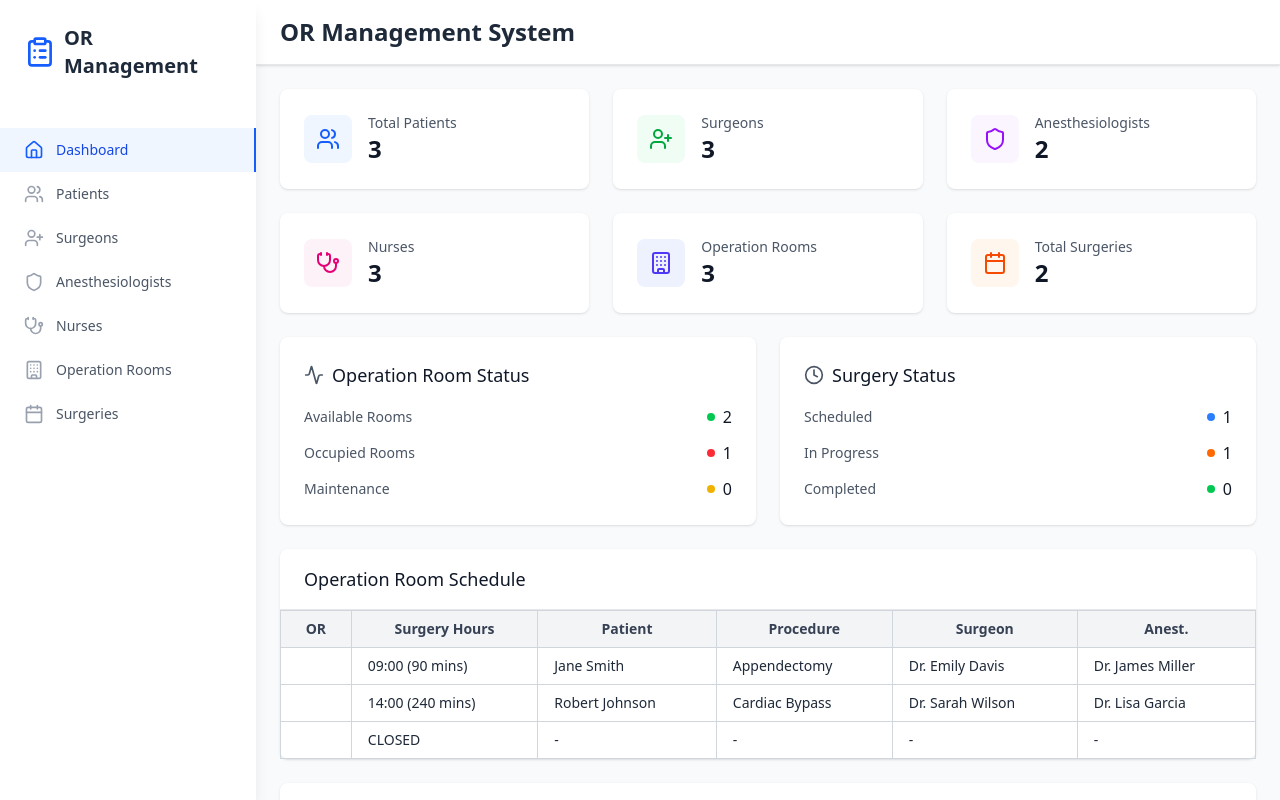
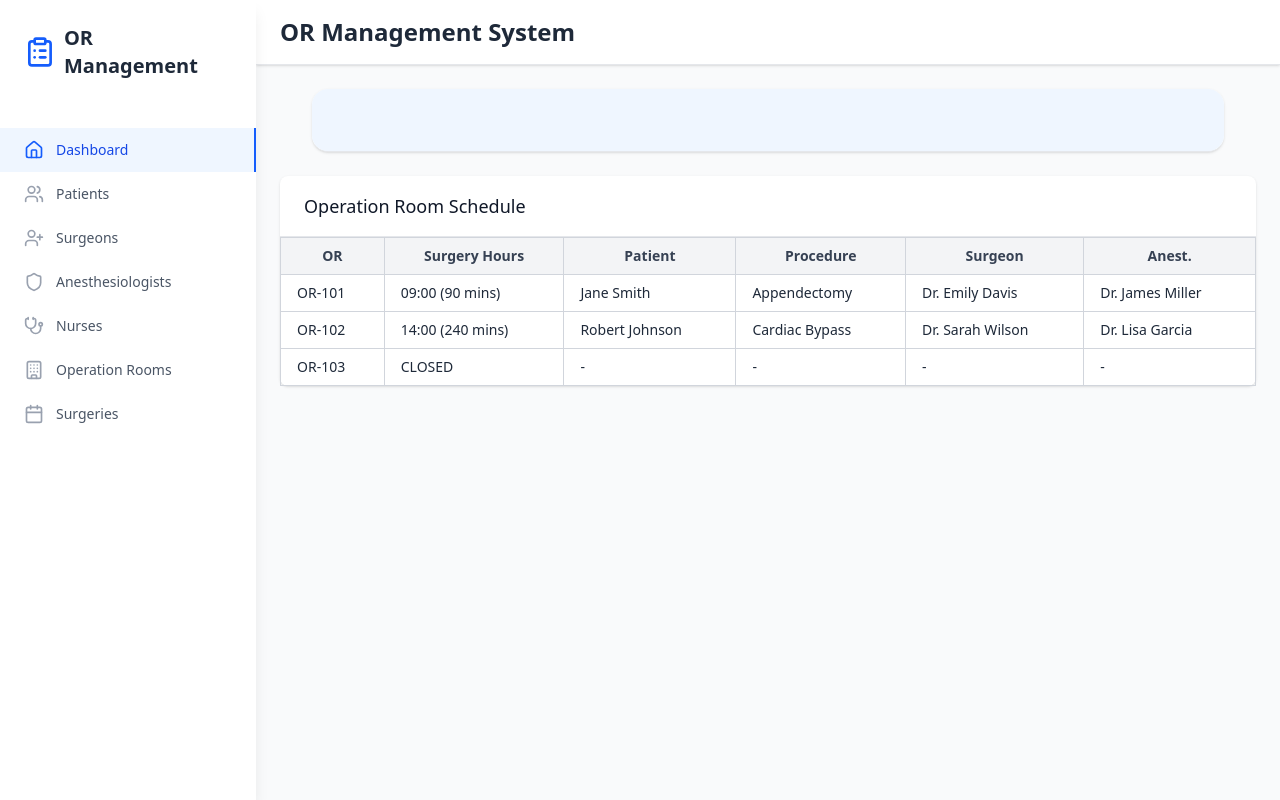
Before and after one commit to atharv-batule/OR-MANAGEMENT-SYSTEM, a React (Vite) app in the folder frontend/: page / in a window 1280 px wide. Built offline with nearby package versions, Linux system fonts and the light colour scheme.

Commit message:
update surgeon

```diff
--- a/frontend/package.json
+++ b/frontend/package.json
@@ -12,6 +12,7 @@
   "dependencies": {
     "@tailwindcss/vite": "^4.1.12",
     "axios": "^1.12.2",
+    "dotenv": "^17.2.3",
     "lucide-react": "^0.541.0",
     "react": "^19.1.1",
     "react-dom": "^19.1.1",
--- a/frontend/src/pages/Dashboard.jsx
+++ b/frontend/src/pages/Dashboard.jsx
@@ -1,157 +1,39 @@
 import React from 'react';
 import { useApp } from '../context/AppContext';
-import { Users, UserPlus, Stethoscope, Shield, Building, Calendar, Activity, Clock } from 'lucide-react';
+import { Users, UserPlus, Stethoscope, Shield, Building, FileText, Calendar, Activity, Clock } from 'lucide-react';
 import Card from '../components/ui/Card';
 
 const Dashboard = () => {
   const { patients, surgeons, anesthesiologists, nurses, operationRooms, surgeries } = useApp();
+  const [selectedOR, setSelectedOR] = React.useState(null);
 
-  const stats = [
-    {
-      title: 'Total Patients',
-      value: patients.length,
-      icon: Users,
-      color: 'text-blue-600',
-      bgColor: 'bg-blue-50',
-    },
-    {
-      title: 'Surgeons',
-      value: surgeons.length,
-      icon: UserPlus,
-      color: 'text-green-600',
-      bgColor: 'bg-green-50',
-    },
-    {
-      title: 'Anesthesiologists',
-      value: anesthesiologists.length,
-      icon: Shield,
-      color: 'text-purple-600',
-      bgColor: 'bg-purple-50',
-    },
-    {
-      title: 'Nurses',
-      value: nurses.length,
-      icon: Stethoscope,
-      color: 'text-pink-600',
-      bgColor: 'bg-pink-50',
-    },
-    {
-      title: 'Operation Rooms',
-      value: operationRooms.length,
-      icon: Building,
-      color: 'text-indigo-600',
-      bgColor: 'bg-indigo-50',
-    },
-    {
-      title: 'Total Surgeries',
-      value: surgeries.length,
-      icon: Calendar,
-      color: 'text-orange-600',
-      bgColor: 'bg-orange-50',
-    },
-  ];
 
   const availableRooms = operationRooms.filter(room => room.availability_status === 'Available');
   const occupiedRooms = operationRooms.filter(room => room.availability_status === 'Occupied');
   const scheduledSurgeries = surgeries.filter(surgery => surgery.status === 'Scheduled');
   const inProgressSurgeries = surgeries.filter(surgery => surgery.status === 'In Progress');
 
+  const newsItems = [
+    "New cardiac surgery unit opening next month",
+    "Hospital achieves 5-star safety rating",
+    "Advanced robotic surgery equipment installed",
+    "Monthly safety training scheduled for all staff"
+  ];
+
   return (
     <div className="space-y-6">
-      {/* Stats Grid */}
-      <div className="grid grid-cols-1 md:grid-cols-2 lg:grid-cols-3 gap-6">
-        {stats.map((stat, index) => {
-          const Icon = stat.icon;
-          return (
-            <Card key={index}>
-              <Card.Content>
-                <div className="flex items-center">
-                  <div className={`${stat.bgColor} p-3 rounded-lg`}>
-                    <Icon className={`w-6 h-6 ${stat.color}`} />
+
+    <div className="flex-1 mx-8 ">
+    <header className="bg-white shadow-sm border-b border-gray-200 rounded-2xl">
+          <div className="bg-blue-50 p-3 rounded-2xl px-6 py-4">
+            <marquee className="text-blue-700 font-medium">
+              {newsItems.join(' • ')}
+            </marquee>
           </div>
-                  <div className="ml-4">
-                    <p className="text-sm font-medium text-gray-600">{stat.title}</p>
-                    <p className="text-2xl font-semibold text-gray-900">{stat.value}</p>
-                  </div>
-                </div>
-              </Card.Content>
-            </Card>
-          );
-        })}
+      </header>
         </div>
 
-      {/* Quick Overview Cards */}
-      <div className="grid grid-cols-1 lg:grid-cols-2 gap-6">
-        {/* Operation Room Status */}
-        <Card>
-          <Card.Content>
-            <div className="flex items-center mb-4">
-              <Activity className="w-5 h-5 text-gray-600 mr-2" />
-              <h3 className="text-lg font-medium text-gray-900">Operation Room Status</h3>
-            </div>
-            <div className="space-y-3">
-              <div className="flex justify-between items-center">
-                <span className="text-sm text-gray-600">Available Rooms</span>
-                <div className="flex items-center">
-                  <div className="w-2 h-2 bg-green-500 rounded-full mr-2"></div>
-                  <span className="font-medium text-gray-900">{availableRooms.length}</span>
-                </div>
-              </div>
-              <div className="flex justify-between items-center">
-                <span className="text-sm text-gray-600">Occupied Rooms</span>
-                <div className="flex items-center">
-                  <div className="w-2 h-2 bg-red-500 rounded-full mr-2"></div>
-                  <span className="font-medium text-gray-900">{occupiedRooms.length}</span>
-                </div>
-              </div>
-              <div className="flex justify-between items-center">
-                <span className="text-sm text-gray-600">Maintenance</span>
-                <div className="flex items-center">
-                  <div className="w-2 h-2 bg-yellow-500 rounded-full mr-2"></div>
-                  <span className="font-medium text-gray-900">
-                    {operationRooms.filter(room => room.availability_status === 'Maintenance').length}
-                  </span>
-                </div>
-              </div>
-            </div>
-          </Card.Content>
-        </Card>
 
-        {/* Surgery Status */}
-        <Card>
-          <Card.Content>
-            <div className="flex items-center mb-4">
-              <Clock className="w-5 h-5 text-gray-600 mr-2" />
-              <h3 className="text-lg font-medium text-gray-900">Surgery Status</h3>
-            </div>
-            <div className="space-y-3">
-              <div className="flex justify-between items-center">
-                <span className="text-sm text-gray-600">Scheduled</span>
-                <div className="flex items-center">
-                  <div className="w-2 h-2 bg-blue-500 rounded-full mr-2"></div>
-                  <span className="font-medium text-gray-900">{scheduledSurgeries.length}</span>
-                </div>
-              </div>
-              <div className="flex justify-between items-center">
-                <span className="text-sm text-gray-600">In Progress</span>
-                <div className="flex items-center">
-                  <div className="w-2 h-2 bg-orange-500 rounded-full mr-2"></div>
-                  <span className="font-medium text-gray-900">{inProgressSurgeries.length}</span>
-                </div>
-              </div>
-              <div className="flex justify-between items-center">
-                <span className="text-sm text-gray-600">Completed</span>
-                <div className="flex items-center">
-                  <div className="w-2 h-2 bg-green-500 rounded-full mr-2"></div>
-                  <span className="font-medium text-gray-900">
-                    {surgeries.filter(surgery => surgery.status === 'Completed').length}
-                  </span>
-                </div>
-              </div>
-            </div>
-          </Card.Content>
-        </Card>
-      </div>
 
         {/* OR Schedule Board */}
       <Card>
@@ -178,8 +60,12 @@ const Dashboard = () => {
                 const anesth = anesthesiologists.find(a => a.anaesth_id === surgery?.anaesth_id);
 
                 return (
-                  <tr key={room.or_id} className="hover:bg-gray-50">
-                    <td className="border border-gray-300 px-4 py-2 text-sm text-gray-800">{room.or_name}</td>
+                  <tr
+                    key={room.or_id}
+                    className="hover:bg-blue-50 cursor-pointer"
+                    onClick={() => setSelectedOR(room.or_id)}
+                  >
+                    <td className="border border-gray-300 px-4 py-2 text-sm text-gray-800">{room.room_number}</td>
                     <td className="border border-gray-300 px-4 py-2 text-sm text-gray-800">
                       {surgery ? `${surgery.surgery_time} (${surgery.surgery_duration} mins)` : "CLOSED"}
                     </td>
@@ -203,69 +89,156 @@ const Dashboard = () => {
         </div>
       </Card>
 
+      {/* Detailed View Section */}
+      {selectedOR && (() => {
+        const room = operationRooms.find(r => r.or_id === selectedOR);
+        const surgery = surgeries.find(s => s.or_id === selectedOR);
+        const patient = patients.find(p => p.patient_id === surgery?.patient_id);
+        const surgeon = surgeons.find(s => s.surgeon_id === surgery?.surgeon_id);
+        const anesth = anesthesiologists.find(a => a.anaesth_id === surgery?.anaesth_id);
+        const nursesList = nurses.filter(n => surgery?.nurse_ids?.includes(n.nurse_id));
 
-      {/* Recent Surgeries */}
+        return (
           <Card>
             <Card.Header>
-          <Card.Title>Recent Surgeries</Card.Title>
+              <div className="flex justify-between items-center">
+                <Card.Title>Details: {room?.or_name}</Card.Title>
+                <button
+                  onClick={() => setSelectedOR(null)}
+                  className="text-gray-400 hover:text-gray-600"
+                >
+                  ✕
+                </button>
+              </div>
             </Card.Header>
-        <div className="overflow-x-auto">
-          <table className="min-w-full divide-y divide-gray-200">
-            <thead className="bg-gray-50">
-              <tr>
-                <th className="px-6 py-3 text-left text-xs font-medium text-gray-500 uppercase tracking-wider">
-                  Patient
-                </th>
-                <th className="px-6 py-3 text-left text-xs font-medium text-gray-500 uppercase tracking-wider">
-                  Surgery Type
-                </th>
-                <th className="px-6 py-3 text-left text-xs font-medium text-gray-500 uppercase tracking-wider">
-                  Date & Time
-                </th>
-                <th className="px-6 py-3 text-left text-xs font-medium text-gray-500 uppercase tracking-wider">
-                  Surgeon
-                </th>
-                <th className="px-6 py-3 text-left text-xs font-medium text-gray-500 uppercase tracking-wider">
-                  Status
-                </th>
-              </tr>
-            </thead>
-            <tbody className="bg-white divide-y divide-gray-200">
-              {surgeries.slice(0, 5).map((surgery) => {
-                const patient = patients.find(p => p.patient_id === surgery.patient_id);
-                const surgeon = surgeons.find(s => s.surgeon_id === surgery.surgeon_id);
+            <Card.Content>
+              {surgery ? (
+                <div className="grid grid-cols-1 md:grid-cols-2 gap-6">
+                  {/* Patient Information */}
+                  <div className="border rounded-lg p-4">
+                  <h3 className="font-bold text-gray-900 flex items-center gap-2 mb-3">
+                  <FileText className="w-5 h-5" />
+                  PATIENT'S DETAILS
+                </h3>
+                    <div className="space-y-2">
+                      <div>
+                        <span className="font-medium text-gray-600">Name:</span>
+                        <span className="ml-2 text-gray-900">{patient?.patient_name || 'Unknown'}</span>
+                      </div>
+                      <div>
+                        <span className="font-medium text-gray-600">Bed Number:</span>
+                        <span className="ml-2 text-gray-900">{patient?.patient_number || 'N/A'}</span>
+                      </div>
+                      <div>
+                        <span className="font-medium text-gray-600">Age:</span>
+                        <span className="ml-2 text-gray-900">{patient?.patient_age || 'N/A'}</span>
+                      </div>
+                      <div>
+                        <span className="font-medium text-gray-600">Gender:</span>
+                        <span className="ml-2 text-gray-900">{patient?.patient_gender || 'N/A'}</span>
+                      </div>
+                      <div>
+                        <span className="font-medium text-gray-600">Diagnosis:</span>
+                        <span className="ml-2 text-gray-900">{patient?.patient_diagonosis || 'N/A'}</span>
+                      </div>
+                      <div>
+                        <span className="font-medium text-gray-600">Contact:</span>
+                        <span className="ml-2 text-gray-900">{patient?.patient_contact || 'N/A'}</span>
+                      </div>
+                      <div>
+                        <span className="font-medium text-gray-600">Emergency Contact:</span>
+                        <span className="ml-2 text-gray-900">{patient?.patient_emergency_contact || 'N/A'}</span>
+                      </div>
+                      {patient?.patient_medical_history && (
+                        <div>
+                          <span className="font-medium text-gray-600">Medical History:</span>
+                          <p className="ml-2 text-gray-900 mt-1">{patient.patient_medical_history}</p>
+                        </div>
+                      )}
+                    </div>
+                  </div>
 
-                return (
-                  <tr key={surgery.surgery_id} className="hover:bg-gray-50">
-                    <td className="px-6 py-4 whitespace-nowrap text-sm font-medium text-gray-900">
-                      {patient?.patient_name || 'Unknown Patient'}
-                    </td>
-                    <td className="px-6 py-4 whitespace-nowrap text-sm text-gray-500">
-                      {surgery.surgery_type}
-                    </td>
-                    <td className="px-6 py-4 whitespace-nowrap text-sm text-gray-500">
-                      {surgery.surgery_date} at {surgery.surgery_time}
-                    </td>
-                    <td className="px-6 py-4 whitespace-nowrap text-sm text-gray-500">
-                      {surgeon?.surgeon_name || 'Unknown Surgeon'}
-                    </td>
-                    <td className="px-6 py-4 whitespace-nowrap">
-                      <span className={`inline-flex px-2 py-1 text-xs font-semibold rounded-full ${
-                        surgery.status === 'Scheduled' ? 'bg-blue-100 text-blue-800' :
-                        surgery.status === 'In Progress' ? 'bg-orange-100 text-orange-800' :
-                        surgery.status === 'Completed' ? 'bg-green-100 text-green-800' :
-                        'bg-red-100 text-red-800'
-                      }`}>
-                        {surgery.status}
+                  {/* Surgery & Team Information */}
+                  <div className="space-y-4">
+                    {/* Surgery Details */}
+                    <div className="border rounded-lg p-4">
+                    <h3 className="font-bold text-gray-900 flex items-center gap-2 mb-3">
+                  <FileText className="w-5 h-5" />
+                  SURGERY DETAILS
+                </h3>
+                      <div className="space-y-2">
+                        <div>
+                          <span className="font-medium text-gray-600">Procedure:</span>
+                          <span className="ml-2 text-gray-900">{surgery.surgery_type}</span>
+                        </div>
+                        <div>
+                          <span className="font-medium text-gray-600">Time:</span>
+                          <span className="ml-2 text-gray-900">{surgery.surgery_time}</span>
+                        </div>
+                        <div>
+                          <span className="font-medium text-gray-600">Duration:</span>
+                          <span className="ml-2 text-gray-900">{surgery.surgery_duration} minutes</span>
+                        </div>
+                        <div>
+                          <span className="font-medium text-gray-600">Status:</span>
+                          <span className="ml-2 text-gray-900">{surgery.status}</span>
+                        </div>
+                      </div>
+                    </div>
+
+                    {/* Surgical Team */}
+                    <div className="border rounded-lg p-4">
+                    <h3 className="font-bold text-gray-900 flex items-center gap-2 mb-3">
+                  <Users className="w-5 h-5" />
+                  SURGICAL TEAM
+                </h3>
+                      <div className="space-y-2">
+                        <div>
+                          <span className="font-medium text-gray-600">Surgeon:</span>
+                          <span className="ml-2 text-gray-900">
+                            {surgeon?.surgeon_name || 'Not assigned'}
                           </span>
-                    </td>
-                  </tr>
+                          {surgeon?.surgeon_speciality && (
+                            <span className="ml-1 text-sm text-gray-500">
+                              ({surgeon.surgeon_speciality})
+                            </span>
+                          )}
+                        </div>
+                        <div>
+                          <span className="font-medium text-gray-600">Anesthesiologist:</span>
+                          <span className="ml-2 text-gray-900">
+                            {anesth?.anaesth_name || 'Not assigned'}
+                          </span>
+                        </div>
+                        {nurses.length > 0 && (
+                          <div>
+                            <span className="font-medium text-gray-600">Nurses:</span>
+                            <div className="ml-2 mt-1">
+                              {nurses.map((nurse, idx) => (
+                                <div key={nurse.nurse_id} className="text-gray-900">
+                                  {idx + 1}. {nurse.nurse_name}
+                                </div>
+                              ))}
+                            </div>
+                          </div>
+                        )}
+                      </div>
+                    </div>
+                  </div>
+                </div>
+              ) : (
+                <div className="text-center py-8 text-gray-500">
+                  <p>This operation room is currently closed!!</p>
+                  <p className="text-sm mt-2">No surgery scheduled.</p>
+                </div>
+              )}
+            </Card.Content>
+          </Card>
         );
-              })}
-            </tbody>
-          </table>
-        </div>
-      </Card>
+      })()}
+
+
+
     </div>
   );
 };
--- a/frontend/src/pages/Nurses.jsx
+++ b/frontend/src/pages/Nurses.jsx
@@ -51,7 +51,7 @@ const Nurses = () => {
         </Button>
       </div>
 
-      <div className="grid grid-cols-1 md:grid-cols-2 lg:grid-cols-3 gap-6">
+      {/* <div className="grid grid-cols-1 md:grid-cols-2 lg:grid-cols-3 gap-6">
         {filteredNurses.map((nurse) => (
           <Card key={nurse.nurse_id} hover>
             <Card.Content>
@@ -72,7 +72,43 @@ const Nurses = () => {
             </Card.Content>
           </Card>
         ))}
-      </div>
+      </div> */}
+
+      <Card>
+        <div className="overflow-x-auto">
+          <table className="min-w-full divide-y divide-gray-200">
+            <thead className="bg-gray-50">
+              <tr>
+                <th className="px-6 py-3 text-left text-xs font-medium text-gray-500 uppercase tracking-wider">Name</th>
+                <th className="px-6 py-3 text-left text-xs font-medium text-gray-500 uppercase tracking-wider">Certification</th>
+                <th className="px-6 py-3 text-left text-xs font-medium text-gray-500 uppercase tracking-wider">Experience</th>
+                <th className="px-6 py-3 text-left text-xs font-medium text-gray-500 uppercase tracking-wider">Contact</th>
+                <th className="px-6 py-3 text-right text-xs font-medium text-gray-500 uppercase tracking-wider">Actions</th>
+              </tr>
+            </thead>
+            <tbody className="bg-white divide-y divide-gray-200">
+              {filteredNurses.map((nurse) => (
+                <tr key={nurse.nurse_id} className="hover:bg-gray-50">
+                  <td className="px-6 py-4 whitespace-nowrap text-sm font-medium text-gray-900">{nurse.nurse_name}</td>
+                  <td className="px-6 py-4 whitespace-nowrap text-sm text-gray-900">{nurse.nurse_department}</td>
+                  <td className="px-6 py-4 whitespace-nowrap text-sm text-gray-900">{nurse.nurse_shift} Shift</td>
+                  <td className="px-6 py-4 whitespace-nowrap text-sm text-gray-900">{nurse.nurse_contact}</td>
+                  <td className="px-6 py-4 whitespace-nowrap text-right text-sm font-medium">
+                    <div className="flex justify-end space-x-2">
+                      <button onClick={() => handleEdit(nurse)} className="p-2 text-gray-400 hover:text-blue-600 transition-colors">
+                        <Edit className="w-4 h-4" />
+                      </button>
+                      <button onClick={() => handleDelete(nurse.nurse_id)} className="p-2 text-gray-400 hover:text-red-600 transition-colors">
+                        <Trash2 className="w-4 h-4" />
+                      </button>
+                    </div>
+                  </td>
+                </tr>
+              ))}
+            </tbody>
+          </table>
+        </div>
+      </Card>
 
       <NurseForm isOpen={showForm} onClose={handleCloseForm} nurse={editingNurse} />
     </div>
--- a/frontend/src/pages/Patients.jsx
+++ b/frontend/src/pages/Patients.jsx
@@ -1,7 +1,8 @@
 import React, { useState } from 'react';
 import { useApp } from '../context/AppContext';
-import { Plus, Search } from 'lucide-react';
+import { Plus, Search, Edit, Trash2 } from 'lucide-react';
 import Button from '../components/ui/Button';
+import Card from '../components/ui/Card';
 import PatientForm from '../components/forms/PatientForm';
 import PatientTable from '../components/tables/PatientTable';
 
@@ -69,6 +70,7 @@ const Patients = () => {
         onView={handleView}
       />
 
+
       {/* Patient Form Modal */}
       <PatientForm
         isOpen={showForm}
```
Also changed, not shown: frontend/src/pages/Anesthesiologists.jsx (+29 -14 lines), frontend/src/pages/OperationRooms.jsx (+42 -2 lines), 1 other file (tests, documents, lock files or other folders). Lines whose indentation alone changed are shown as unchanged.
